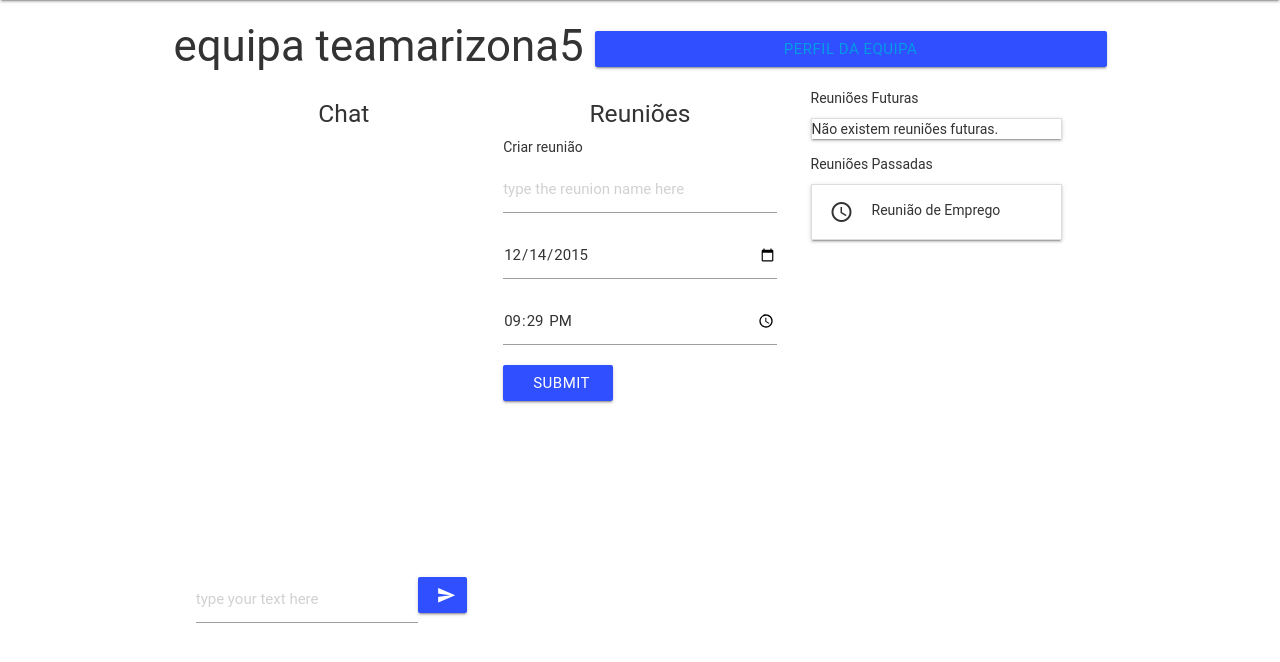
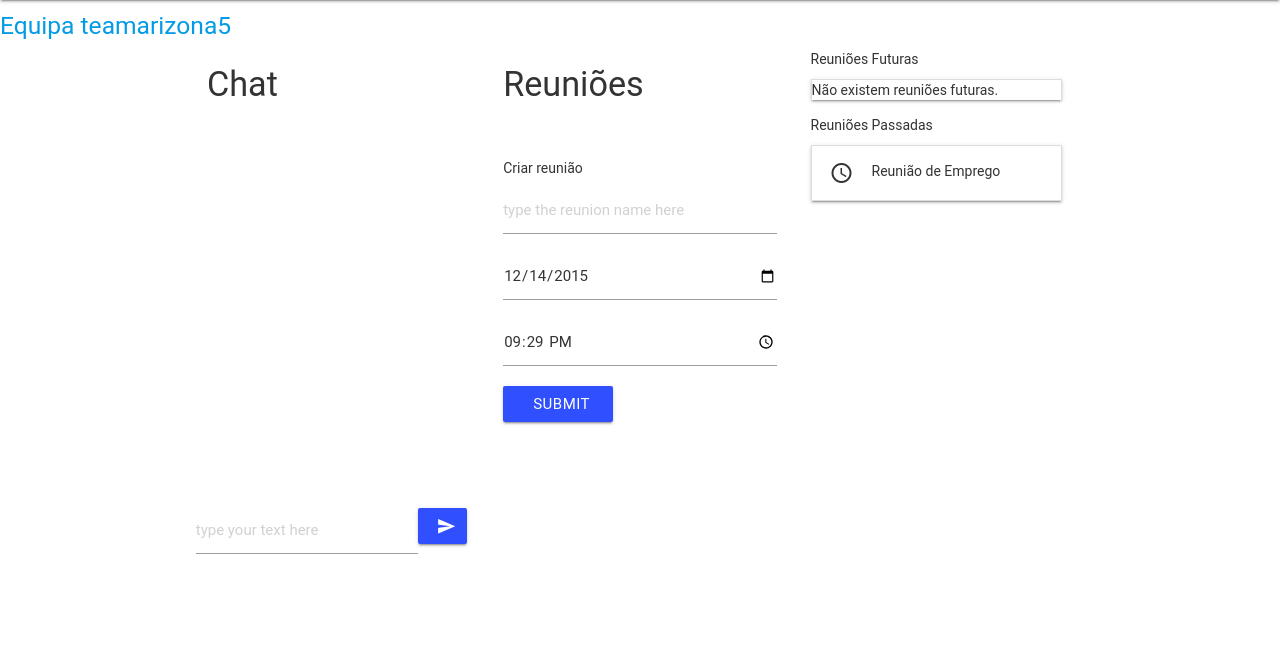
Before and after one commit to thridenx/bd-final, a PHP site: page /team-view.php?team_id=5 in a window 1280 px wide. Shown: the part 64-726 px from the top of the page. Run offline with PHP 8.4, Linux system fonts and the light colour scheme; a user stored in the database is signed in; data comes from the database, SQL or seed files in the repository; data that the repository does not hold is empty; some libraries are stand-ins or nearby versions; some web fonts are replaced.

Commit message:
colocando css xiro :P

```diff
--- a/css/style.css
+++ b/css/style.css
@@ -143,7 +143,7 @@
             }
 
             #chatOutput {
-                height: 380px;
+                height: 290px;
                 overflow-y: auto;
             }
 
--- a/meeting-room.php
+++ b/meeting-room.php
@@ -40,9 +40,9 @@ if($result_meeting_query){
         <?php include 'header.php'?>
             <div class="container">
                 <div class="row">
-                    <h3 class="center">reunião <?php
+                    <h2 class="center">reunião <?php
             echo $meetingname;
-            ?> </h3>
+            ?> </h2>
                     <div id="meetingchat row">
                         <!--RECEBER O QUE FOI ESCRITO-->
                         <div id="chatOutput" class="col s12">
--- a/team-create.php
+++ b/team-create.php
@@ -55,7 +55,7 @@
                      $result_add_relationship = mysqli_query($db_select,$add_relationship);
                     if($result_add_relationship){
                         mysqli_query($db_select, "COMMIT");
-                        echo '<meta http-equiv="refresh" content="2; URL=team-view.php">';
+                        echo '<meta http-equiv="refresh" content="0; URL=team-view.php">';
                     }else{
                         mysqli_query($db_select, "ROLLBACK");
                         echo 'erro na ultima merda #pobres :(';
--- a/team-view.php
+++ b/team-view.php
@@ -11,19 +11,16 @@
 
     <body>
         <?php include 'header.php'?>
-            <h3 class="center">equipa
+            <h5><a class="center col s4" href="perfilTeam.php/team_id=<? echo $team_id; ?>">Equipa
                 <?php
             echo $teamname;
             echo $team_id;
-            ?>  <button class="indigo accent-4 btn col s2" id="perfilTeam">
-                                        <a href="perfilTeam.php/team_id=<? echo $team_id; ?>">Perfil da Equipa</a>
-
-                                    </button></h3>
+            ?></a></h5>
 
             <div class="container">
                 <div class="row">
                     <div id="" class="teamchat col s4">
-                        <h5 class="center">Chat</h5>
+                        <h4>Chat</h4><br><br>
                         <!--RECEBER O QUE FOI ESCRITO-->
                         <div id="chatOutput">
                             <?
@@ -49,7 +46,7 @@
                     </div>
 
                     <div id="meetings-register" class="col s4">
-                        <h5 class="center">Reuniões</h5>
+                        <h4>Reuniões</h4><br><br>
                         <form class="form-group" id="meeting" action="meeting-create.php" method="post">
                             <p>Criar reunião </p>
                             <input type="text" name="meetingname" placeholder="type the reunion name here" required>
```
Also changed, not shown: homepage.php (+9 -5 lines), init.php (+28 -0 lines), registar.php (+11 -7 lines).
